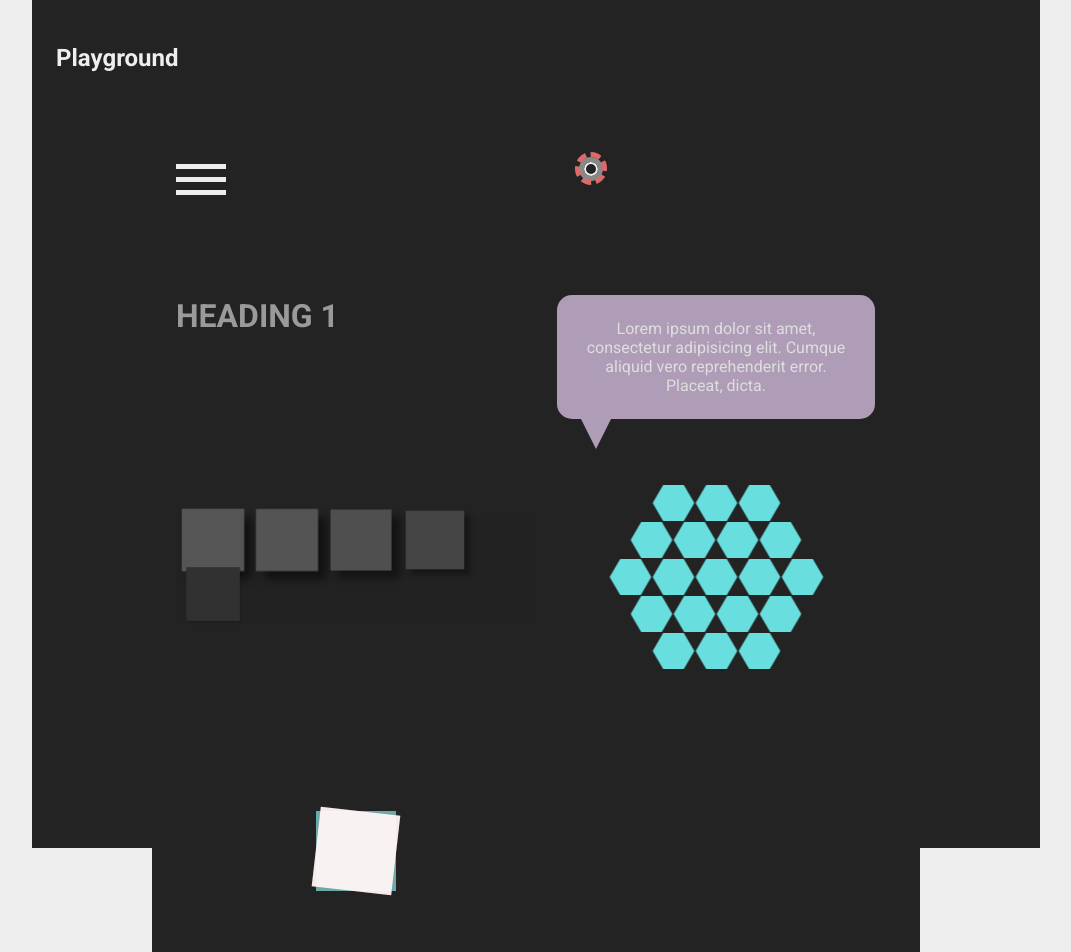
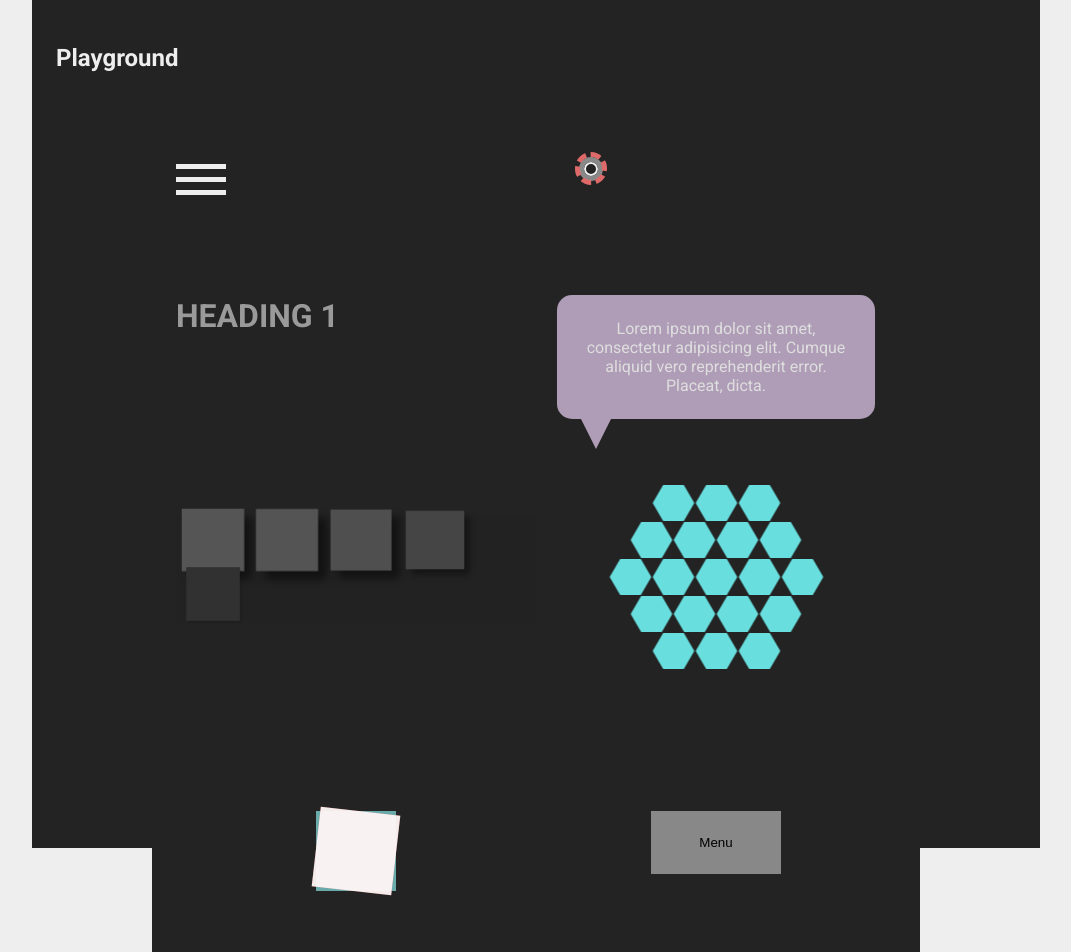
Before and after one commit to Timothylawler/playground, a React (Create React App) app: page / in a window 1280 px wide. Shown: the top 952 px of the page, without its empty margins (104-1175 px from the left). Built offline with nearby package versions, Linux system fonts and the light colour scheme.

Commit message:
half popup menu

```diff
--- /dev/null
+++ b/src/components/button-menu/button-menu.js
@@ -0,0 +1,51 @@
+import React, { Component } from 'react';
+
+import './button-menu.css';
+class ButtonMenuComponent extends Component {
+  state = {
+    isMenuOpen: false
+  }
+  constructor(props){
+    super(props);
+  }
+
+  componentDidMount() {
+
+  }
+
+  handleMenuClick = (evt) => {
+    this.setState(prevState => ({
+      isMenuOpen: !prevState.isMenuOpen
+    }))
+  }
+
+  render() {
+    const {
+      isMenuOpen
+    } = this.state;
+    return (
+      <div className="button-menu">
+        <div className="wrapper">
+          <button className="menu-button" onClick={this.handleMenuClick}>Menu</button>
+
+          <div className={isMenuOpen? "menu-wrapper": "menu-wrapper hidden"}>
+            <ul>
+              <li>
+                item1
+              </li>
+              <li>
+                item2
+              </li>
+              <li>
+                item3
+              </li>
+            </ul>
+          </div>
+
+        </div>
+      </div>
+    );
+  }
+}
+const ButtonMenu = ButtonMenuComponent;
+export {ButtonMenu};
--- /dev/null
+++ b/src/components/button-menu/button-menu.scss
@@ -0,0 +1,48 @@
+
+
+.button-menu {
+  .wrapper{
+    position: relative;
+    width: 100%;
+    display: flex;
+    justify-content: center;
+  }
+
+  button{
+    -webkit-appearance: none;
+    border:none;
+    padding: 24px 48px;
+    display: relative;
+    background-color: #888;
+    &:focus, &:active{
+      outline: none;
+    }
+  }
+
+  .menu-wrapper{
+    position: absolute;
+    top: calc(-100% - 4px);
+    transform: scale(1);
+    overflow: hidden;
+    transition: transform 300ms, top 200ms;
+    ul{
+      list-style: none;
+      display: inline-block;
+      padding: 0;
+      margin: 0;
+
+      li{
+        display: inline-block;
+        padding: 24px 24px;
+        background-color: #888;
+        color: #222;
+      }
+    }
+
+    &.hidden{
+      transform: scale(0);
+      top: -50%;
+      transition: transform 300ms, top 400ms;
+    }
+  }
+}
--- a/src/components/firstSection/firstSection.js
+++ b/src/components/firstSection/firstSection.js
@@ -7,7 +7,8 @@ import {
   ChatBox,
   FloatingBox,
   HexagonBox,
-  RotatingBox
+  RotatingBox,
+  ButtonMenu
 } from '../';
 import './firstSection.css';
 class FirstSection extends Component {
@@ -51,6 +52,10 @@ class FirstSection extends Component {
           <div className="item">
             <RotatingBox />
           </div>
+
+          <div className="item">
+            <ButtonMenu />
+          </div>
         </div>
       </div>
     );
--- a/src/components/index.js
+++ b/src/components/index.js
@@ -11,3 +11,4 @@ export { FloatingBox } from './floating-box/floating-box';
 export { Hexagon } from './hexagon/hexagon';
 export { HexagonBox } from './hexagon-box/hexagon-box';
 export { RotatingBox } from './rotating-box/rotating-box';
+export { ButtonMenu } from './button-menu/button-menu';
```
